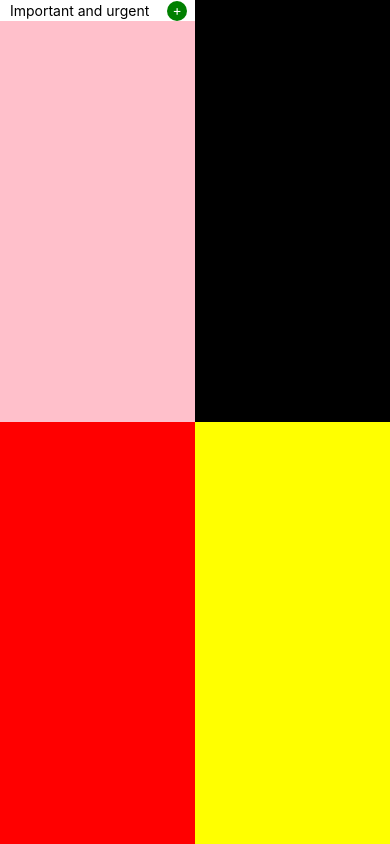
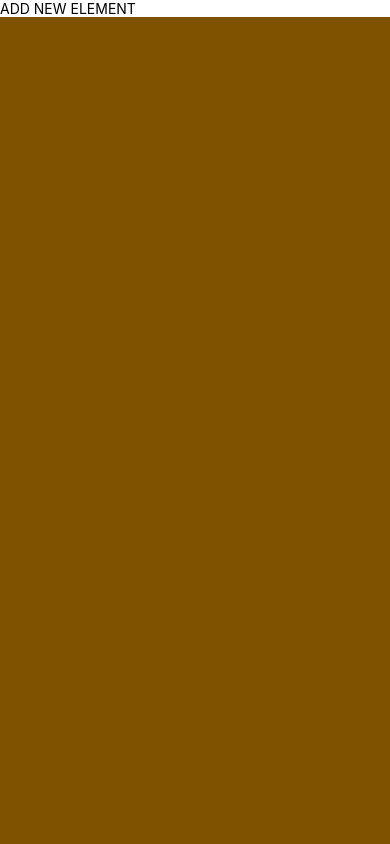
Before and after one commit to ilies-space/priority-matrix, a React Native app: screen / in a window 390 px wide. Built offline with nearby package versions, Linux system fonts and the light colour scheme.

Commit message:
Display AddElement beta

```diff
--- a/app/Componenets/AddElement.js
+++ b/app/Componenets/AddElement.js
@@ -3,8 +3,25 @@ import {Text, View} from 'react-native';
 
 export default function AddElement() {
   return (
-    <View>
-      <Text>ADD NEW ELEMENT</Text>
+    <View
+      style={{
+        position: 'absolute',
+        backgroundColor: 'orange',
+        height: '100%',
+        width: '100%',
+      }}>
+      <View
+        style={{
+          position: 'absolute',
+          backgroundColor: 'black',
+          height: '100%',
+          width: '100%',
+          opacity: 0.5,
+        }}
+      />
+      <View style={{backgroundColor: 'white'}}>
+        <Text>ADD NEW ELEMENT</Text>
+      </View>
     </View>
   );
 }
--- a/app/Screens/Home.js
+++ b/app/Screens/Home.js
@@ -7,6 +7,7 @@ import {
   Button,
   Alert,
 } from 'react-native';
+import AddElement from '../Componenets/AddElement';
 
 export default function Home() {
   // variables  :
@@ -15,7 +16,8 @@ export default function Home() {
   const [ImportantButNotUrgent, setImportantButNotUrgent] = useState([]);
   const [NotImportantButUrgent, setNotImportantButUrgent] = useState([]);
   const [NotImportantAndNotUrgent, setNotImportantAndNotUrgent] = useState([]);
-
+  // --------------  Components
+  const [addElementDialog, setaddElementDialog] = useState(true);
   return (
     <View
       style={{
@@ -138,6 +140,9 @@ export default function Home() {
             backgroundColor: 'yellow',
           }}></View>
       </View>
+
+      {/* // add new element to list  */}
+      {addElementDialog ? <AddElement /> : <View />}
     </View>
   );
 }
```
